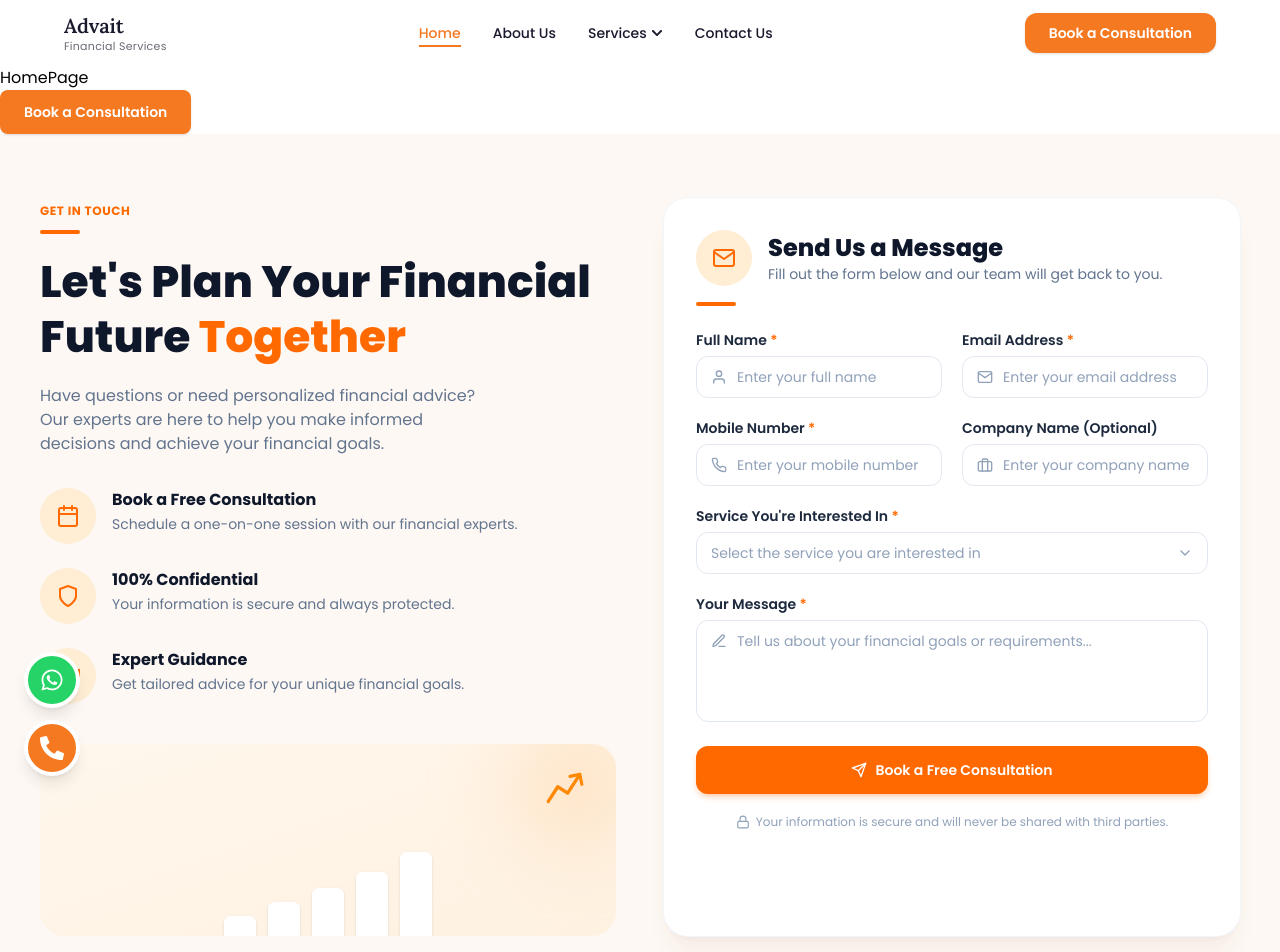
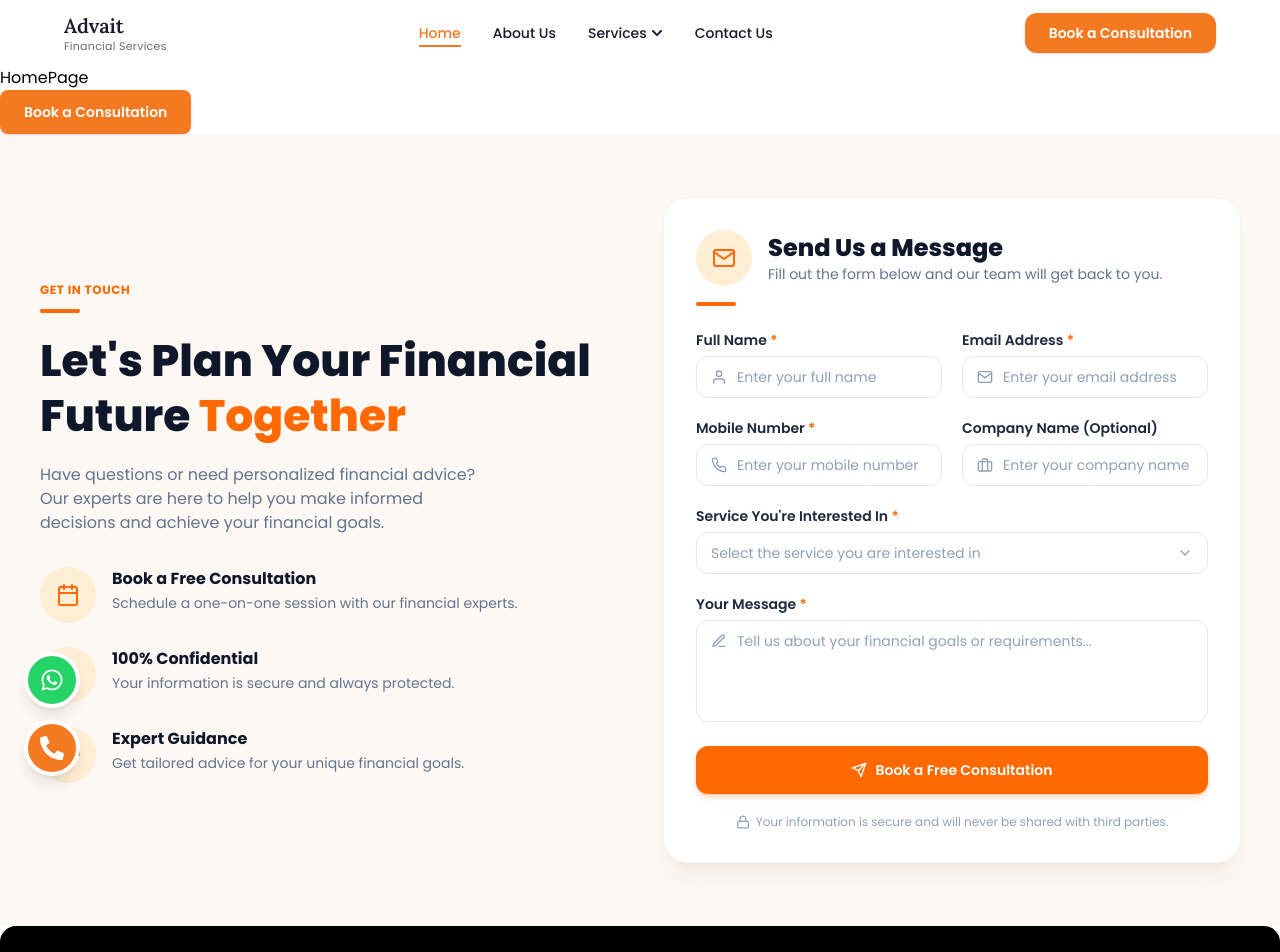
Before and after one commit to kk2609/Advait, a React app in the folder Frontend/: page / in a window 1280 px wide. Shown: the top 952 px of the page. Built offline with nearby package versions, Linux system fonts and the light colour scheme; the HTML template or start-up script is replaced by a standard one.

Commit message:
fix: Comment out decorative graphic in ContactForm component

```diff
--- a/Frontend/src/Components/ContactForm/ContactForm.jsx
+++ b/Frontend/src/Components/ContactForm/ContactForm.jsx
@@ -441,7 +441,7 @@ const ContactForm = () => {
           </div>
 
           {/* Decorative graphic */}
-          <div className="relative mt-10 hidden h-48 items-end justify-center overflow-hidden rounded-3xl bg-gradient-to-br from-orange-50 to-orange-100/60 sm:flex">
+          {/* <div className="relative mt-10 hidden h-48 items-end justify-center overflow-hidden rounded-3xl bg-gradient-to-br from-orange-50 to-orange-100/60 sm:flex">
             <div className="absolute -right-6 -top-6 h-32 w-32 rounded-full bg-orange-200/50 blur-2xl" />
             <FiTrendingUp className="absolute right-8 top-6 h-10 w-10 -rotate-12 text-orange-400" />
             <div className="mb-0 flex items-end gap-3 pb-0">
@@ -453,7 +453,7 @@ const ContactForm = () => {
                 />
               ))}
             </div>
-          </div>
+          </div> */}
         </div>
 
         {/* Right column - form card */}
```
